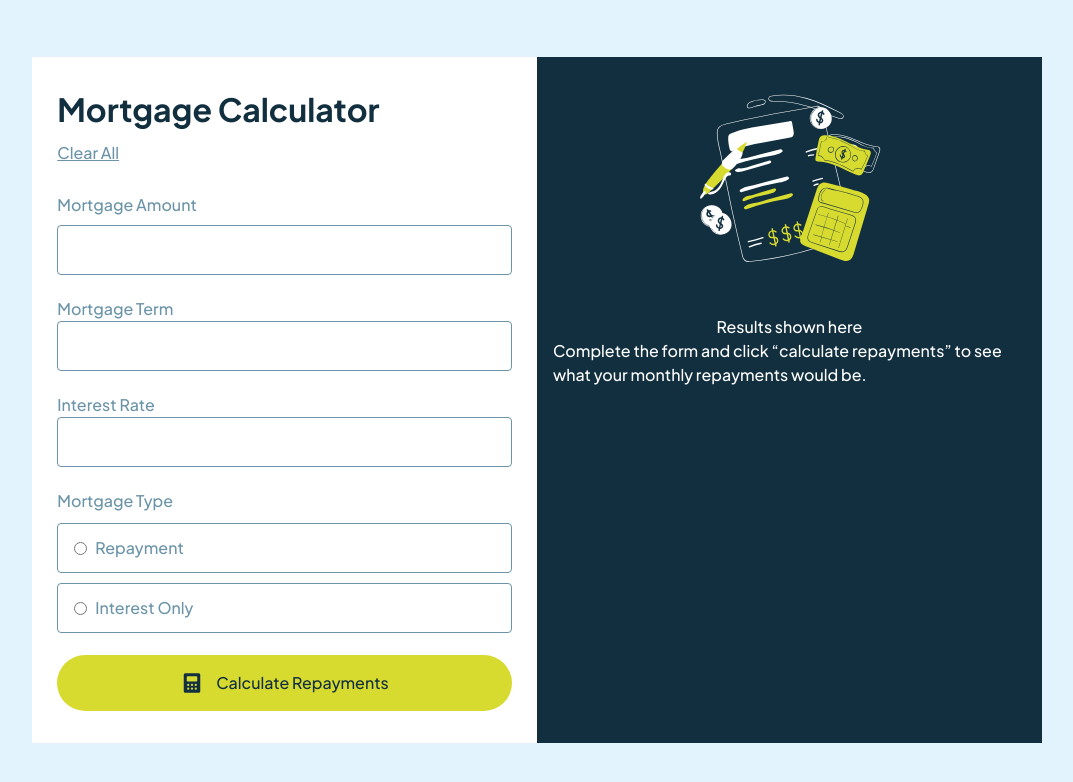
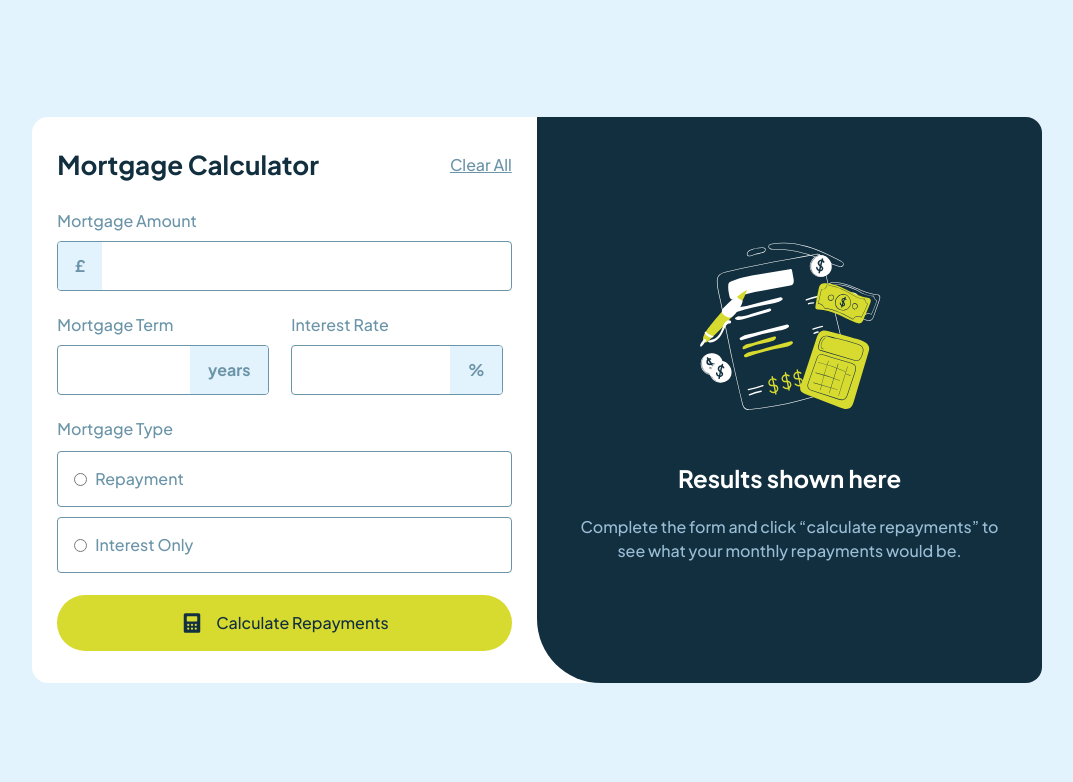
Before and after one commit to devPauloski/mortgage-repayment-calculator, a React (Vite) app: page / in a window 1280 px wide. Shown: the top 782 px of the page, without its empty margins (103-1176 px from the left). Built offline with nearby package versions, Linux system fonts and the light colour scheme.

Commit message:
Style the UI

```diff
--- a/src/components/FormInputs.jsx
+++ b/src/components/FormInputs.jsx
@@ -10,7 +10,7 @@ export default function FormInputs() {
     <section className="px-[5%] py-8">
       <InputHeader />
       <InputAmount />
-      <div className="flex flex-col gap-5.5">
+      <div className="flex flex-col gap-5.5 md:flex-row md:flex-1">
         <InputTerms />
         <InputRate />
       </div>
--- a/src/components/FormOutputs.jsx
+++ b/src/components/FormOutputs.jsx
@@ -3,7 +3,7 @@ import OutputResults from "./OutputResults";
 
 export default function FormOutputs() {
   return (
-    <section className="bg-slate-900 text-white py-8 px-4">
+    <section className="bg-slate-900 text-slate-300 py-8 px-4 grid md:rounded-br-2xl md:rounded-tr-2xl md:rounded-bl-[4rem]">
       <OutputEmpty />
       <OutputResults />
     </section>
--- a/src/components/FormWrapper.jsx
+++ b/src/components/FormWrapper.jsx
@@ -1,7 +1,7 @@
 export default function FormWrapper({ children }) {
   return (
-    <main className="max-w-[30rem] mx-auto bg-white md:max-w-[63.125rem]">
-      <form className="grid md:grid-cols-2">{children}</form>
+    <main className="max-w-[30rem] mx-auto  md:max-w-[63.125rem]">
+      <form className="grid md:grid-cols-2 md:rounded-2xl bg-white">{children}</form>
     </main>
   );
 }
--- a/src/components/InputAmount.jsx
+++ b/src/components/InputAmount.jsx
@@ -6,12 +6,12 @@ export default function InputAmount() {
       </label>
       <div>
         <input
-          className="w-full h-12.5 border-1 decoration-solid decoration-slate-500 rounded-sm"
+          className="w-full h-12.5 border-1 decoration-solid decoration-slate-500 rounded-sm pl-13"
           type="text"
           id="mortgage-amount"
           name="amount"
         />
-        <span></span>
+        <span className="relative block before:bg-slate-100 before:absolute before:w-11 before:h-12 before:content-['\00A3'] before:left-[1px] before:bottom-[1px] before:grid before:place-items-center before:rounded-l-[.1875rem] before:font-bold"></span>
       </div>
     </div>
   );
--- a/src/components/InputHeader.jsx
+++ b/src/components/InputHeader.jsx
@@ -1,7 +1,7 @@
 export default function InputHeader() {
   return (
-    <header className="flex flex-col items-start gap-3 mb-7">
-      <h1 className="text-[2rem] text-slate-900 font-bold leading-tight">
+    <header className="flex flex-col items-start gap-3 mb-7 md:flex-row md:items-center md:justify-between">
+      <h1 className="text-2xl lg:text-[1.625rem] text-slate-900 font-bold leading-tight">
         Mortgage Calculator
       </h1>
       <button
--- a/src/components/InputRate.jsx
+++ b/src/components/InputRate.jsx
@@ -1,15 +1,15 @@
 export default function InputRate() {
   return (
     <div className="mb-5.5">
-      <label htmlFor="interest-rate">Interest Rate</label>
+      <label className="block mb-2" htmlFor="interest-rate">Interest Rate</label>
       <div>
         <input
-          className="w-full h-12.5 border-1 decoration-solid decoration-slate-500 rounded-sm"
+          className="w-full h-12.5 border-1 decoration-solid decoration-slate-500 rounded-sm pl-2"
           type="text"
-          id="Interest-rate"
+          id="interest-rate"
           name="rate"
         />
-        <span></span>
+        <span className="relative block before:bg-slate-100 before:absolute before:w-13 before:h-12 before:content-['%'] before:right-[1px] before:bottom-[1px] before:grid before:place-items-center before:rounded-r-[.1875rem] before:font-bold"></span>
       </div>
     </div>
   );
--- a/src/components/InputTerms.jsx
+++ b/src/components/InputTerms.jsx
@@ -1,15 +1,17 @@
 export default function InputTerms() {
   return (
     <div>
-      <label htmlFor="mortgage-term">Mortgage Term</label>
+      <label className="block mb-2" htmlFor="mortgage-term">
+        Mortgage Term
+      </label>
       <div>
         <input
-          className="w-full h-12.5 border-1 decoration-solid decoration-slate-500 rounded-sm"
+          className="w-full h-12.5 border-1 decoration-solid decoration-slate-500 rounded-sm pl-2"
           type="text"
           id="mortgage-term"
           name="term"
         />
-        <span></span>
+        <span className="relative block before:bg-slate-100 before:absolute before:w-19.5 before:h-12 before:content-['years'] before:right-[1px] before:bottom-[1px] before:grid before:place-items-center before:rounded-r-[.1875rem] before:font-bold"></span>
       </div>
     </div>
   );
--- a/src/components/MortgageOptions.jsx
+++ b/src/components/MortgageOptions.jsx
@@ -4,14 +4,14 @@ export default function MortgageOptions() {
       <legend className="mb-2.5">Mortgage Type</legend>
       <div>
         <label
-          className="border-1 flex items-center gap-2 h-12.5 cursor-pointer p-4 mb-2.5 rounded-sm"
+          className="border-1 flex items-center gap-2 h-14 cursor-pointer p-4 mb-2.5 rounded-sm"
           htmlFor="repayment"
         >
           <input type="radio" id="repayment" name="mortgageType" />
           <span>Repayment</span>
         </label>
         <label
-          className="border-1 flex items-center gap-2 h-12.5 cursor-pointer p-4 rounded-sm"
+          className="border-1 flex items-center gap-2 h-14 cursor-pointer p-4 rounded-sm"
           htmlFor="interest-only"
         >
           <input type="radio" id="interest-only" name="mortgageType" />
--- a/src/components/OutputEmpty.jsx
+++ b/src/components/OutputEmpty.jsx
@@ -2,12 +2,12 @@ import illustrationEmptyImage from "/src/assets/images/illustration-empty.svg";
 
 export default function OutputEmpty() {
   return (
-    <div className="flex items-center flex-col">
+    <div className="flex items-center flex-col text-center md:self-center">
       <img
       className="mb-8.5"
       src={illustrationEmptyImage} alt="Empty illustration" />
-      <h2>Results shown here</h2>
-      <p>
+      <h2 className="text-2xl font-bold text-white leading-tight mb-5.5">Results shown here</h2>
+      <p className="max-w-[32ch] md:max-w-[38ch]">
         Complete the form and click “calculate repayments” to see what your
         monthly repayments would be.
       </p>
--- a/src/index.css
+++ b/src/index.css
@@ -41,6 +41,6 @@ body {
   min-block-size: 100vh;
   @media(min-width: 48em) {
     place-content: center;
-    padding-inline: 1rem;
+    padding: 1rem;
   }
 }
```
